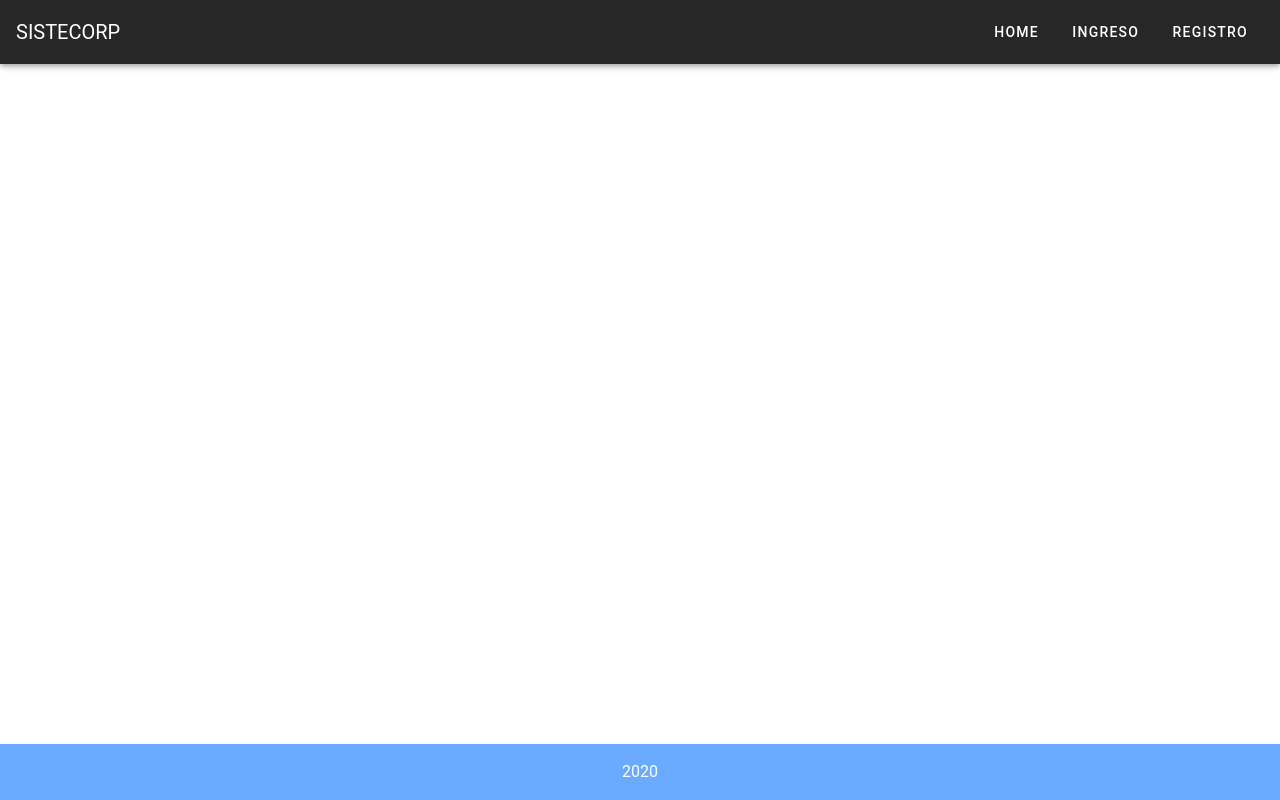
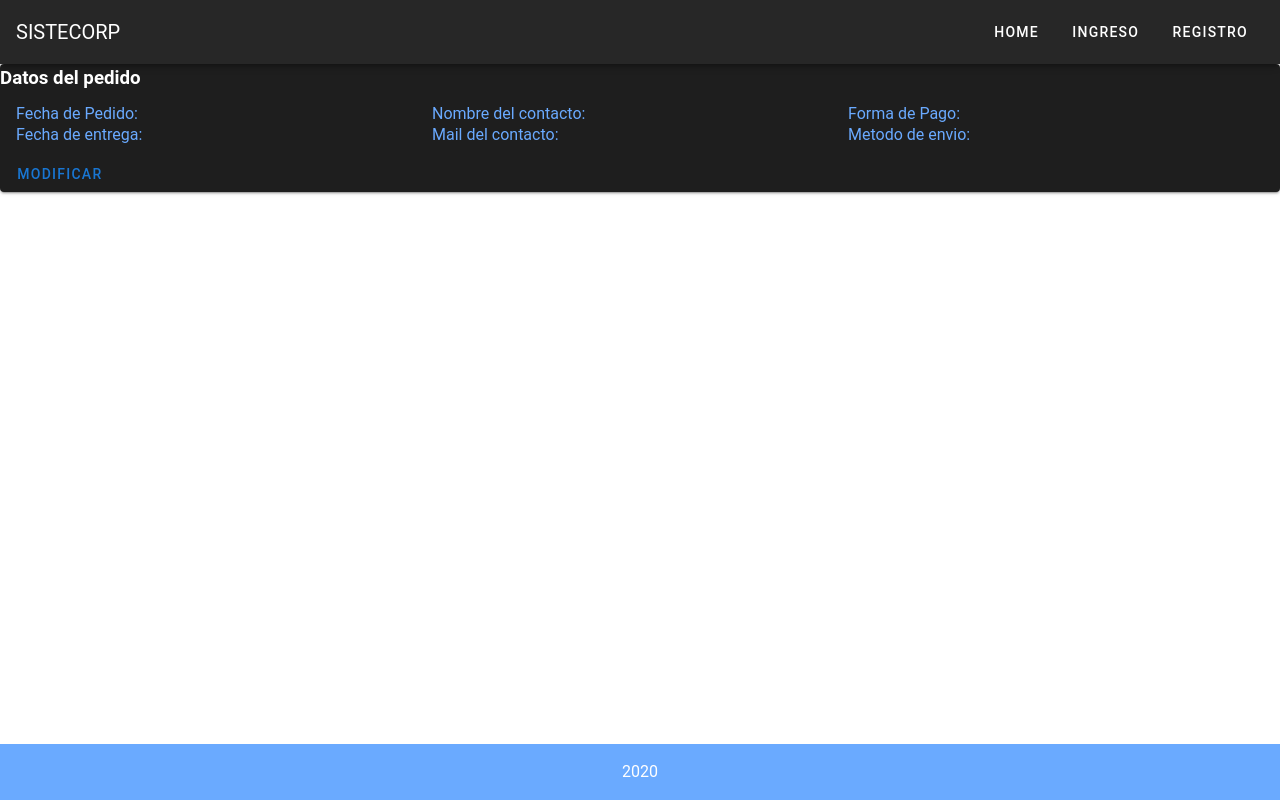
Before and after one commit to joniavila/Sistecorp, a Vue app: page /seleccionProductos in a window 1280 px wide. Built offline with nearby package versions, Linux system fonts and the light colour scheme; sample sign-in values are in the browser's storage.

Commit message:
creacion de estructura de seleccionador

```diff
--- /dev/null
+++ b/src/components/SeleccionadorProducto.vue
@@ -0,0 +1,50 @@
+<template>
+  <v-card dark>
+    <h3>Datos del pedido</h3>
+    <v-list-item>
+      <v-list-item-content style="color:#6aaaff">
+        <v-list-item-title>Fecha de Pedido: {{ datosPedido.fecha }}</v-list-item-title>
+        <v-list-item-title>Fecha de entrega: {{ datosPedido.fechaEntrega }}</v-list-item-title>
+      </v-list-item-content>
+      <v-list-item-content style="color:#6aaaff">
+        <v-list-item-title>Nombre del contacto: {{ datosPedido.nombreContacto }}</v-list-item-title>
+        <v-list-item-title>Mail del contacto: {{ datosPedido.mailContacto }}</v-list-item-title>
+      </v-list-item-content>
+      <v-list-item-content style="color:#6aaaff">
+        <v-list-item-title>Forma de Pago: {{ datosPedido.formaPago }}</v-list-item-title>
+        <v-list-item-title>Metodo de envio: {{ datosPedido.formaEntrega }}</v-list-item-title>
+      </v-list-item-content>
+    </v-list-item>
+      <v-btn
+        text
+        color="primary"
+        @click="modificarPedido"
+      >
+        Modificar
+      </v-btn>
+  </v-card>
+</template>
+
+<script>
+import {mapState} from 'vuex'
+export default {
+data(){
+    return{
+      datosPedido: this.$store.state.datosPedidoNuevo
+    }
+},
+computed:{
+    ...mapState(['datosPedidoNuevo'])
+},
+watch:{
+    datosPedidoNuevo(newValue){
+        this.datosPedido = newValue
+    }
+},
+methods:{
+    modificarPedido(){
+        this.$router.push('/pedido')
+    }
+}
+}
+</script>
--- a/src/router.js
+++ b/src/router.js
@@ -39,6 +39,11 @@ const router = new Router({
       path: '/pedido',
       name: 'Pedido',
       component: ()=> import('./views/Pedido.vue')
+    },
+    {
+      path: '/seleccionProductos',
+      name: 'Seleccion',
+      component: ()=> import('./views/SeleccionProductos.vue')
     }
   ]
 })
--- a/src/store.js
+++ b/src/store.js
@@ -29,7 +29,15 @@ export default new Vuex.Store({
       'FERRATO',
       'TRADEIT',
       'STARLIGHT',
-    ]
+    ],
+    datosPedidoNuevo:{
+      fecha:'',
+      fechaEntrega:'',
+      nombreContacto:'',
+      mailContacto: '',
+      formaPago:'',
+      formaEntrega:''
+    }
   },
   mutations: {
   },
--- a/src/views/Pedido.vue
+++ b/src/views/Pedido.vue
@@ -25,6 +25,7 @@
             <v-text-field
               v-model="fechaEntrega"
               label="Fecha prevista de entrega"
+				:rules="[v => v > date || 'Seleccione una fecha posterior al dia actual']"
               persistent-hint
               prepend-icon="mdi-calendar"
               readonly
@@ -99,7 +100,9 @@
 </template>
 
 <script>
-  export default {
+import {mapState} from 'vuex'
+
+export default {
 data: () => ({
 	date: new Date().toISOString().substr(0, 10),
 	fechaEntrega: '',
@@ -128,11 +131,32 @@ data: () => ({
 	],
 	checkbox: false,
 }),
+computed:{
+    ...mapState(['datosPedidoNuevo'])
+},
+watch:{
+    datosPedidoNuevo(newValue){
+        this.date = newValue.fecha
+        this.fechaEntrega = newValue.fechaEntrega
+        this.nombre= newValue.nombreContacto
+        this.email = newValue.mailContacto
+        this.formaDePagoSeleccionada = newValue.formaPago
+        this.formaDeEntregaSeleccionada = newValue.formaEntrega
+    }
+},
 	methods: {
 		validate () {
 			if(this.$refs.form.validate()){
-				//ACA ME QUEDE, TENDRIA QUE VER SI LA SELECCION DE PRODUCTOS LA HAGO EN OTRA PAGINA O EN ESTA MISMA.
-				this.$router.push('')
+				//guardamos los datos del pedido
+				this.$store.state.datosPedidoNuevo = {
+					fecha: this.date,
+					fechaEntrega:this.fechaEntrega,
+					nombreContacto:this.nombre,
+					mailContacto: this.email,
+					formaPago:this.formaDePagoSeleccionada,
+					formaEntrega:this.formaDeEntregaSeleccionada
+				}
+				this.$router.push('/seleccionProductos')
 			}
 		},
 		reset () {
--- /dev/null
+++ b/src/views/SeleccionProductos.vue
@@ -0,0 +1,22 @@
+<template>
+<Seleccionador />
+
+</template>
+
+<script>
+import Seleccionador from '@/components/SeleccionadorProducto'
+export default {
+data(){
+    return{
+// ACA ME QUEDE, FALTA DEFINIR SI HAGO EL SELECCIONADOR ACA O EN UN COMPONENTE
+    }
+},
+components:{
+    Seleccionador
+}
+}
+</script>
+
+<style>
+
+</style>
```
